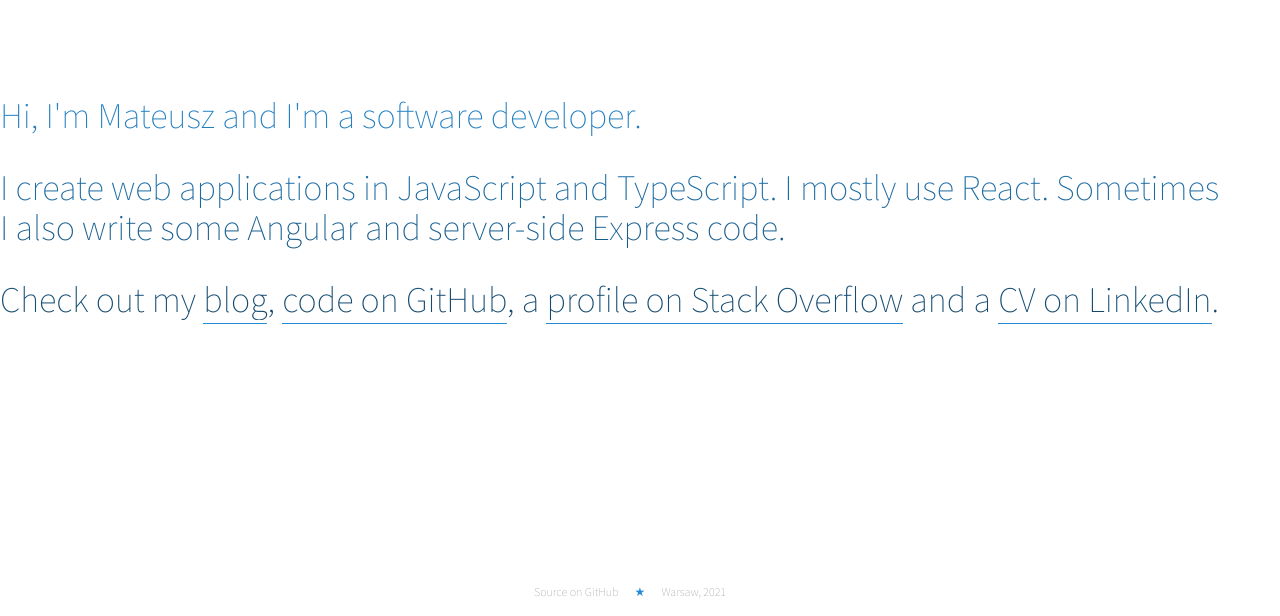
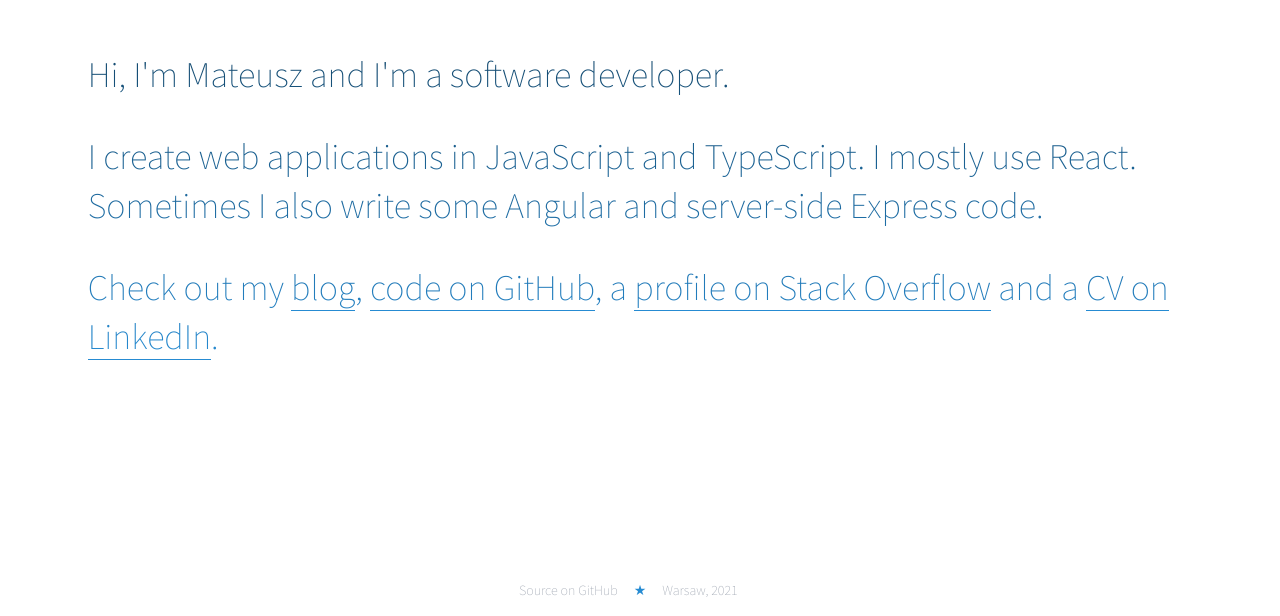
Before and after one commit to mateuszkocz/mateusz.kocz.pl, a Gatsby site: page / in a window 1280 px wide. Shown: the part 184-800 px from the top of the page. Built offline with nearby package versions, Linux system fonts and the light colour scheme; Gatsby itself is replaced by a stand-in of ours.

Commit message:
Add dark mode and clean up

```diff
--- a/src/components/layout.js
+++ b/src/components/layout.js
@@ -6,14 +6,10 @@
 const Layout = ({ children, title = "" }) => (
   <>
     <SEO title={title} />
-    {/* TODO: text was #444 instead of gray-800. */}
-    {/* TODO: `sm` needs max-width 80%. */}
-    {/* TODO: `md` needs max-width 60%. */}
-    <main className="my-0 mx-auto min-h-screen py-4 px-12 flex flex-col justify-center text-4xl text-gray-800 sm:py-4 sm:px-0">
-      <section className="content my-auto mx-0">{children}</section>
-      {/* TODO: text size should be 50%. */}
-      <aside className="star relative my-0 mx-auto pt-4 px-4 pb-0 text-xs">
-        <aside className="omake omake-right right-full text-right">
+    <main className="my-0 mx-auto min-h-screen sm:py-4 sm:px-0 md:px-12 py-4 px-12 flex flex-col justify-center align-middle">
+      <section className="content my-auto mx-auto text-4xl leading-snug max-w-prose">{children}</section>
+      <aside className="star relative my-0 mx-auto pt-4 px-4 pb-0 text-sm">
+        <aside className="absolute bottom-0 w-48 text-gray-400 right-full text-right">
           <OutboundLink href="https://github.com/mateuszkocz/mateusz.kocz.pl">
             Source on GitHub
           </OutboundLink>
@@ -21,7 +17,7 @@
         <Link to="/" className="border-b border-current">
           ★
         </Link>
-        <aside className="omake omake-left left-full">
+        <aside className="absolute bottom-0 w-48 text-gray-400 left-full">
           Warsaw, {new Date().getFullYear()}
         </aside>
       </aside>
--- a/src/styles/global.css
+++ b/src/styles/global.css
@@ -1,13 +1,6 @@
 @tailwind base;
 @tailwind components;
 @tailwind utilities;
-
-/* TODO: move all those custom styles into Tailwind. */
-
-/* TODO: Remove if not needed. */
-/*body, #___gatsby, #___gatsby > * {*/
-/*  min-height: 100vh;*/
-/*}*/
 
 html,
 body {
@@ -15,11 +8,10 @@
   font-weight: lighter;
 }
 
-/* FIXME: Doesn't work */
-::selection,
-::-moz-selection {
-  background: aliceblue;
-  color: #fff;
+@media (prefers-color-scheme: dark) {
+  body {
+    @apply bg-gray-800;
+  }
 }
 
 p {
@@ -27,17 +19,19 @@
 }
 
 a {
-  border-bottom: 1px solid;
-  padding-bottom: 1px;
-  text-decoration: none;
-  color: inherit;
+  @apply border-b border-current;
 }
 
 .content {
   color: #268bd2;
-  background: -webkit-linear-gradient(top, #268bd2, #134669);
-  -webkit-background-clip: text;
-  -webkit-text-fill-color: transparent;
+}
+
+@media (prefers-color-scheme: light) {
+  .content {
+    background: -webkit-linear-gradient(bottom, #268bd2, #134669);
+    -webkit-background-clip: text;
+    -webkit-text-fill-color: transparent;
+  }
 }
 
 .star {
@@ -48,24 +42,9 @@
   @apply border-none;
 }
 
-.omake {
-  @apply absolute bottom-0 w-48;
-  color: #a1a1a1;
+/* FIXME: Doesn't work */
+::selection,
+::-moz-selection {
+  background: aliceblue;
+  color: #fff;
 }
-
-@media (hover: hover) {
-  .omake {
-    opacity: 0;
-    transition: all 250ms;
-  }
-  .star:hover .omake {
-    opacity: 1;
-    transform: translateX(0);
-  }
-  .star:hover .omake-left {
-    transform: translateX(20px);
-  }
-  .star:hover .omake-right {
-    transform: translateX(-20px);
-  }
-}
--- a/tailwind.config.js
+++ b/tailwind.config.js
@@ -1,6 +1,6 @@
 module.exports = {
   purge: ['./src/**/*.{js,jsx,ts,tsx}'],
-  darkMode: false, // or 'media' or 'class'
+  darkMode: "media", // or 'media' or 'class'
   theme: {
     extend: {},
   },
```
